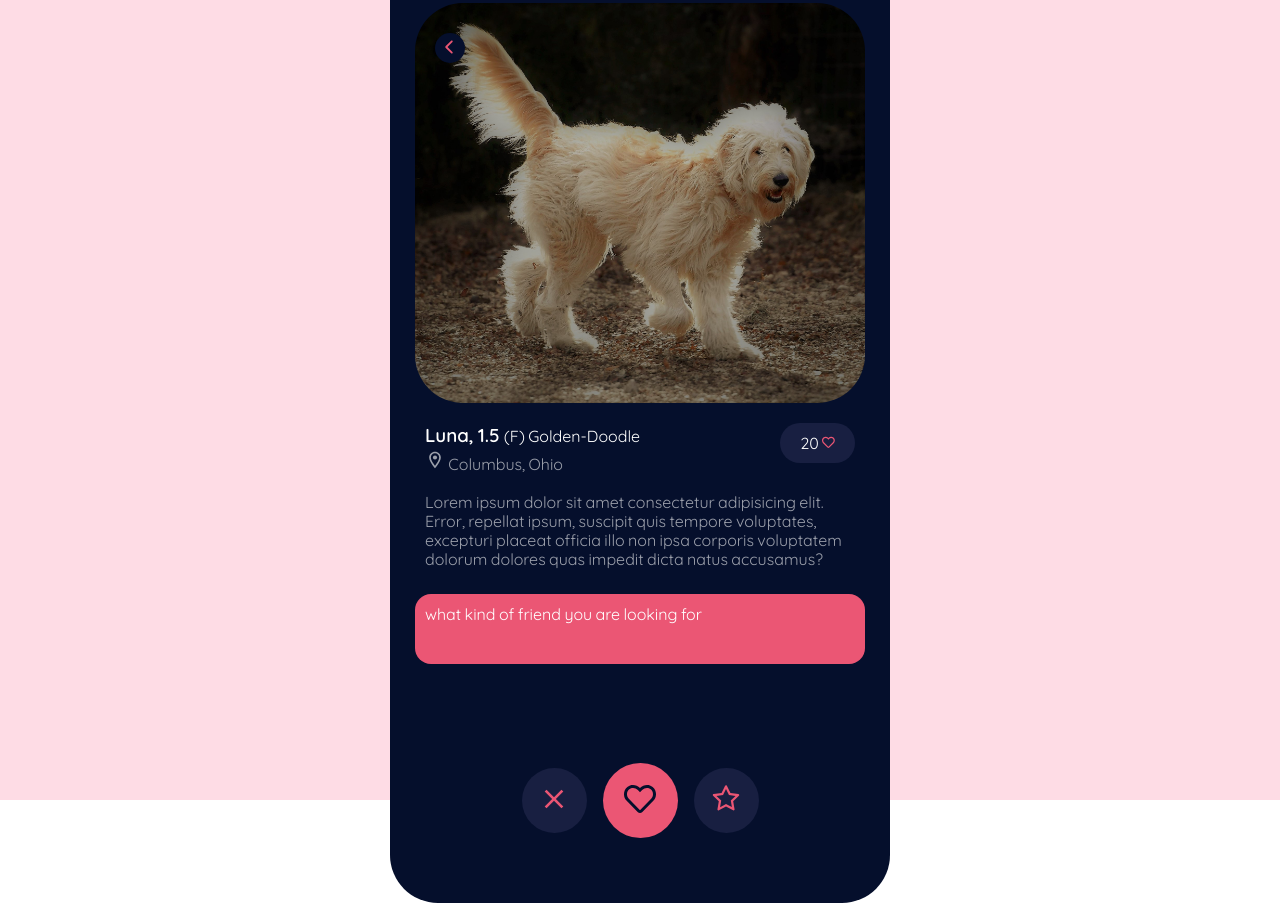
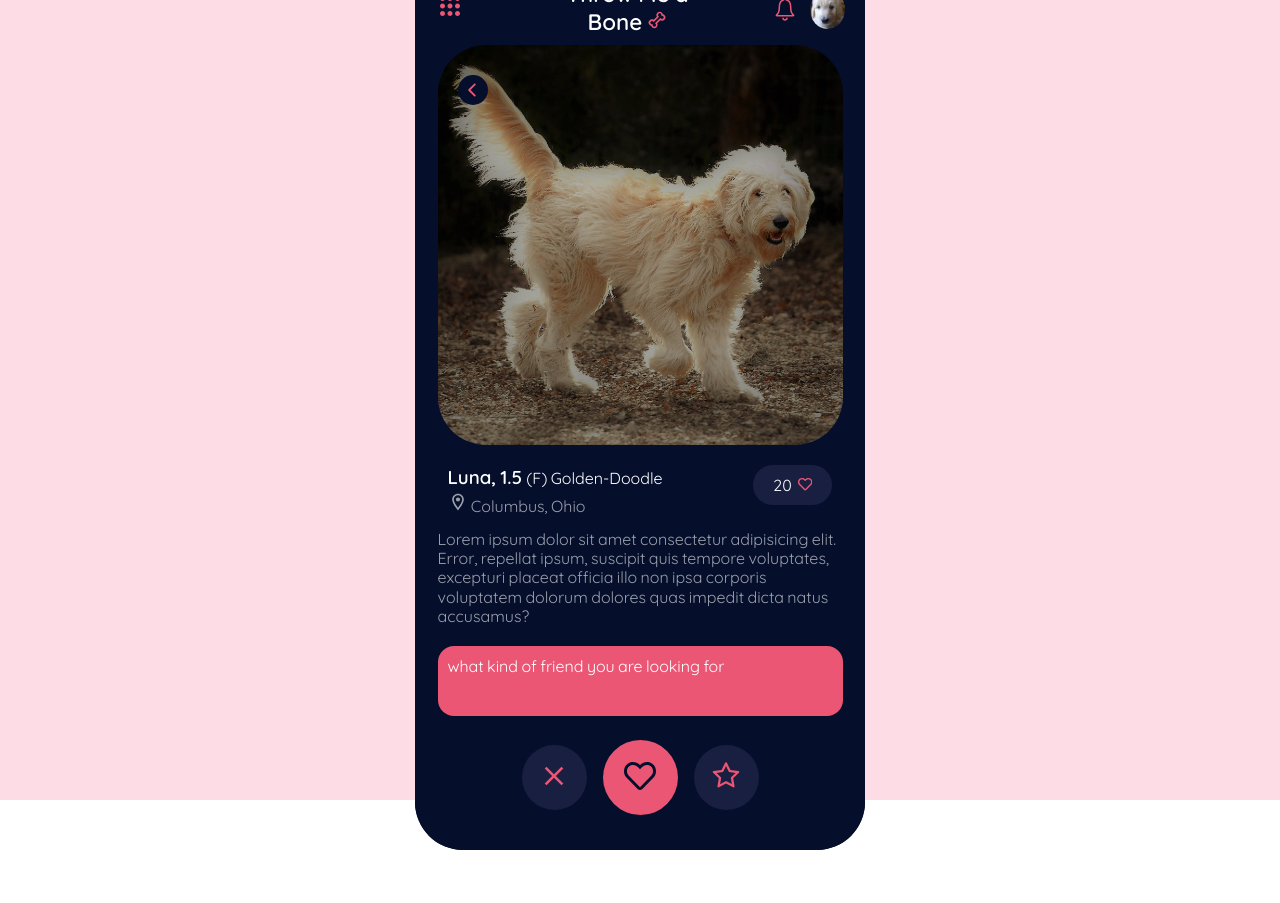
Before and after one commit to erickbey/dog-tinder, a React (Create React App) app in the folder client/: page / in a window 1280 px wide. After the commit the page ends 850 px from the top, so only its background shows below. Built offline with nearby package versions, Linux system fonts and the light colour scheme.

Commit message:
changed css variables to contain app and content easier

```diff
--- a/client/src/App.js
+++ b/client/src/App.js
@@ -8,7 +8,6 @@ function App() {
   return (
     <div className="App">
       <div className='app__container'>
-        <NavBar />
         <DogProfileCard />
       </div>
     </div>
--- a/client/src/components/DogProfileCard/DogProfileCard.css
+++ b/client/src/components/DogProfileCard/DogProfileCard.css
@@ -1,9 +1,8 @@
 .image__container {
-    width: 100%;
     height: 400px;
     border-radius: 3rem;
     margin: auto;
-    margin-top: 25px;
+    margin-top: 15px;
     position: relative;
 }
 
@@ -30,17 +29,13 @@
     margin: 2px 4px 0 2px;
 }
 
-.info__container {
-    width: 100%;
-    padding: 10px;
-    margin-top: 10px;
-}
-
 .main__info {
     height: 50px;
     color: white;
     display: grid;
     grid-template-columns: 2fr 1fr;
+    padding: 10px;
+    margin-top: 10px;
 }
 
 span {
@@ -75,28 +70,31 @@ span {
 }
 
 .icon__smaller {
-    font-size: .8rem;
+    font-size: .9rem;
     color: var(--color-primary);
+}
+
+.likes {
+    margin-left: 3px;
 }
 
 .bio {
     color: var(--color-light);
-    margin-top: 20px;
+    margin-top: 25px;
     line-height: 1.2rem;
 }
 
-.interest__container {
-    width: 100%;
+.interests {
     height: 70px;
     padding: 10px;
     color: white;
     background-color: var(--color-primary);
     border-radius: 1rem;
-    margin-top: 15px;
+    margin-top: 20px;
 }
 
 .buttons__container {
     position: absolute;
-    bottom: 65px;
+    bottom: 35px;
     width: 100%;
 }
--- a/client/src/components/DogProfileCard/DogProfileCard.jsx
+++ b/client/src/components/DogProfileCard/DogProfileCard.jsx
@@ -4,25 +4,27 @@ import { IoIosArrowBack } from 'react-icons/io';
 import Dog from '../../assets/FGoldendoodle.jpg';
 import ChoiceButtons from '../ChoiceButtons/ChoiceButtons';
 import { FaRegHeart } from 'react-icons/fa';
+import NavBar from '../NavBar/NavBar';
 
 
 function DogProfileCard() {
   return (
-    <div className='body__container profile__card'>
-        <div className="image__container">
+    <div className='app__container profile__card'>
+      <NavBar />
+        <div className="content__container image__container">
           <img src={Dog} alt="dog" className='profile__picture' />
           <button className="btn back__btn"><IoIosArrowBack className='icon__small back'/></button>
         </div>
-        <div className="info__container main__info">
+        <div className="content__container main__info">
           <div>
           <h3>Luna, 1.5 <span>(F) Golden-Doodle</span></h3>
           <p className='location__text'><MdOutlineLocationOn className='icon__small location'/> Columbus, Ohio</p></div>
           <div className="likes__container">
-            <p>20 <FaRegHeart className='icon__smaller'/></p>
+            <p>20 <FaRegHeart className='icon__smaller likes'/></p>
           </div>
         </div>
-        <div className="info__container bio">Lorem ipsum dolor sit amet consectetur adipisicing elit. Error, repellat ipsum, suscipit quis tempore voluptates, excepturi placeat officia illo non ipsa corporis voluptatem dolorum dolores quas impedit dicta natus accusamus?</div>
-        <div className="interest__container">what kind of friend you are looking for</div>
+        <div className="content__container bio">Lorem ipsum dolor sit amet consectetur adipisicing elit. Error, repellat ipsum, suscipit quis tempore voluptates, excepturi placeat officia illo non ipsa corporis voluptatem dolorum dolores quas impedit dicta natus accusamus?</div>
+        <div className="content__container interests">what kind of friend you are looking for</div>
         <div className="buttons__container">
           <ChoiceButtons />
         </div>
--- a/client/src/components/NavBar/NavBar.css
+++ b/client/src/components/NavBar/NavBar.css
@@ -1,6 +1,5 @@
 .navbar__container {
     height: 80px;
-    width: 500px;
     padding-top: 35px;
     background-color: var(--color-bg);
     display: flex;
--- a/client/src/index.css
+++ b/client/src/index.css
@@ -19,7 +19,7 @@
 
   --transition: all 400ms ease;
 
-  --container-width-lg: 450px;
+  --container-width-lg: 90%;
   --container-width-md: 86%;
   --container-width-sm: 90%;
 }
@@ -39,13 +39,13 @@ img {
   object-fit: cover;
 }
 
-.container {
+.content__container {
   width: var(--container-width-lg);
   margin: 0 auto;
 }
 
-.body__container {
-  width: var(--container-width-lg);
+.app__container {
+  width: 450px;
   height: 900px;
   margin: 0 auto;
 }
```
